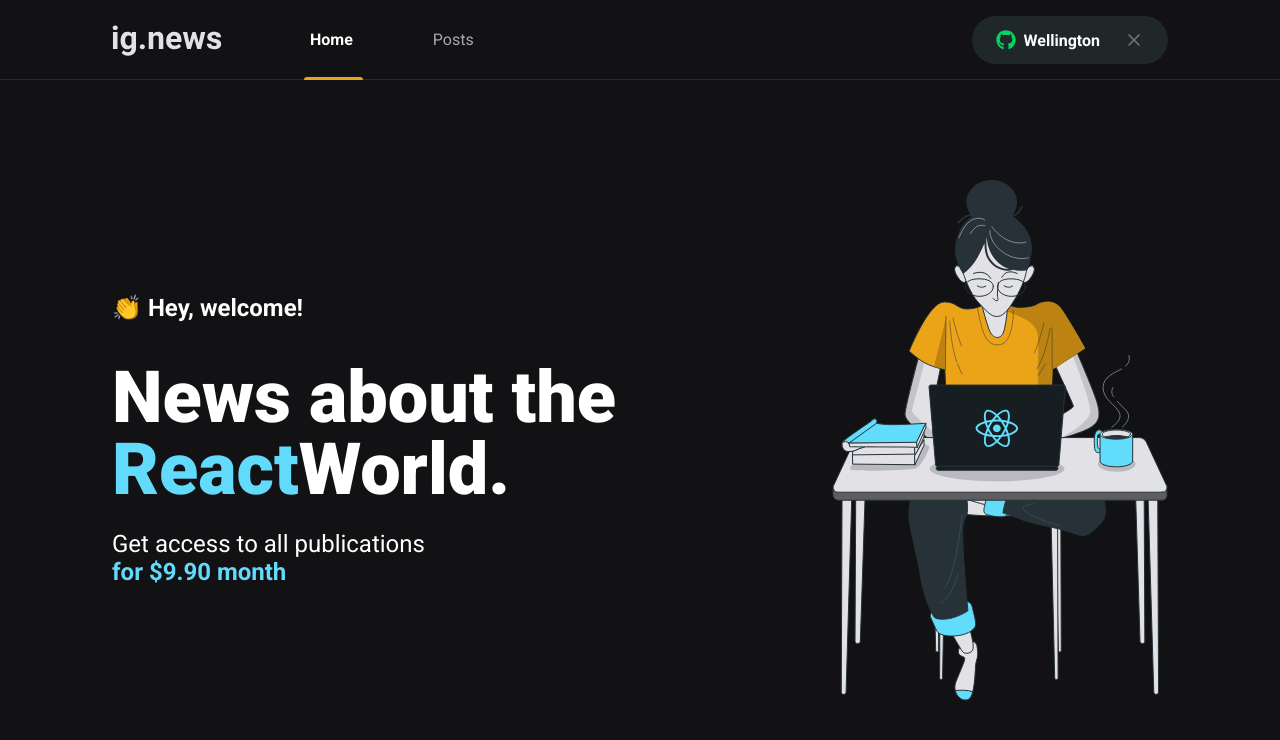
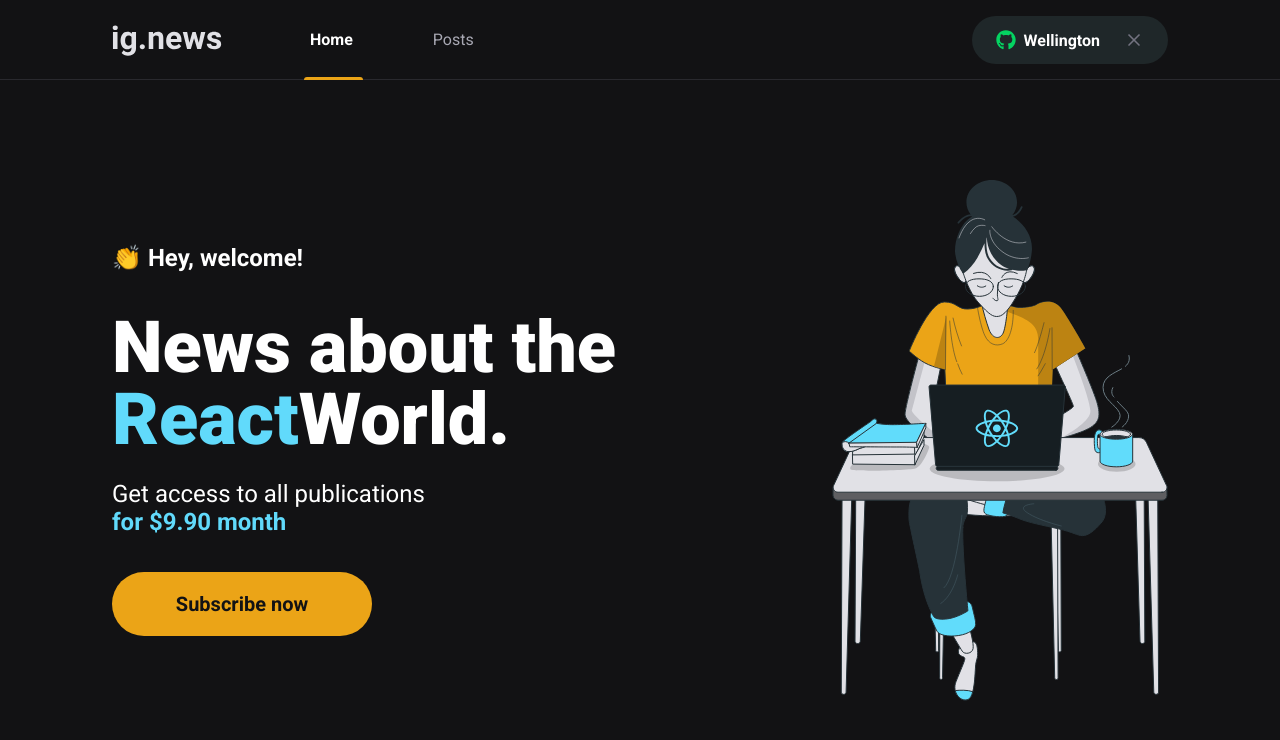
Before and after one commit to wellingtonrodriguesbr/ignews, a Next.js app: page / in a window 1280 px wide. Shown: the top 740 px of the page. Built offline with nearby package versions, Linux system fonts and the light colour scheme.

Commit message:
feat: add payment stripe

```diff
--- /dev/null
+++ b/src/components/SubscribeButton/SubscribeButton.tsx
@@ -0,0 +1,8 @@
+import styles from "./styles.module.scss";
+export function SubscribeButton() {
+  return (
+    <button type="button" className={styles.subscribeButton}>
+      Subscribe now
+    </button>
+  );
+}
--- /dev/null
+++ b/src/components/SubscribeButton/styles.module.scss
@@ -0,0 +1,18 @@
+.subscribeButton {
+  height: 4rem;
+  width: 260px;
+  border-radius: 2rem;
+  border: none;
+  background: var(--yellow-500);
+  color: var(--gray-900);
+  font-size: 1.25rem;
+  font-weight: bold;
+  display: flex;
+  align-items: center;
+  justify-content: center;
+  transition: 0.3s ease;
+
+  &:hover {
+    filter: brightness(0.9);
+  }
+}
--- a/src/pages/home.module.scss
+++ b/src/pages/home.module.scss
@@ -37,4 +37,8 @@
       color: var(--cyan-500);
     }
   }
+
+  button {
+    margin-top: 2.25rem;
+  }
 }
--- a/src/pages/index.tsx
+++ b/src/pages/index.tsx
@@ -1,4 +1,5 @@
 import Head from "next/head";
+import { SubscribeButton } from "../components/SubscribeButton/SubscribeButton";
 import styles from "./home.module.scss";
 
 export default function Home() {
@@ -18,6 +19,7 @@
             Get access to all publications <br />
             <span>for $9.90 month</span>
           </p>
+          <SubscribeButton />
         </section>
         <img src="/images/avatar.svg" alt="Girl Coding" />
       </main>
```
